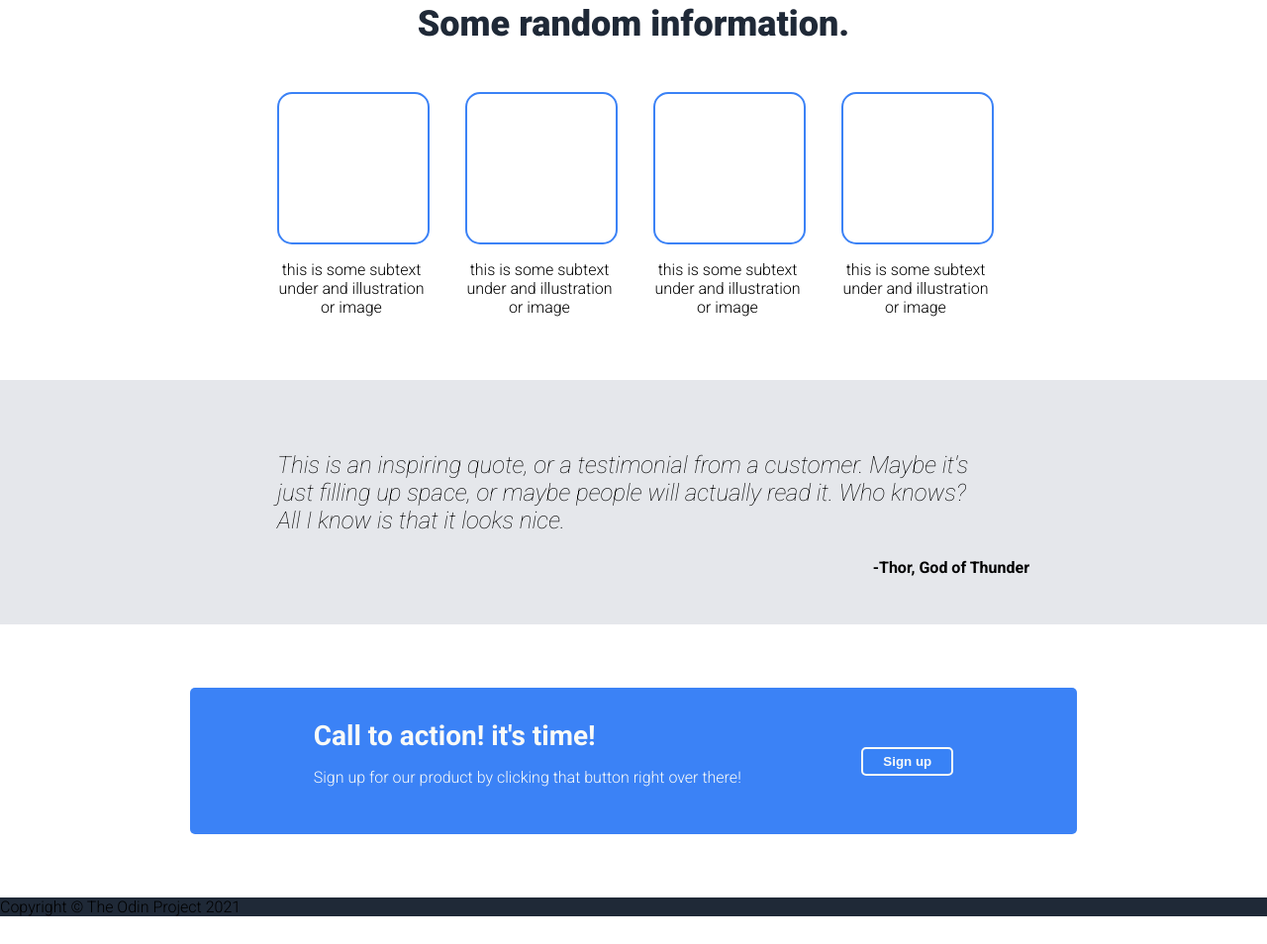
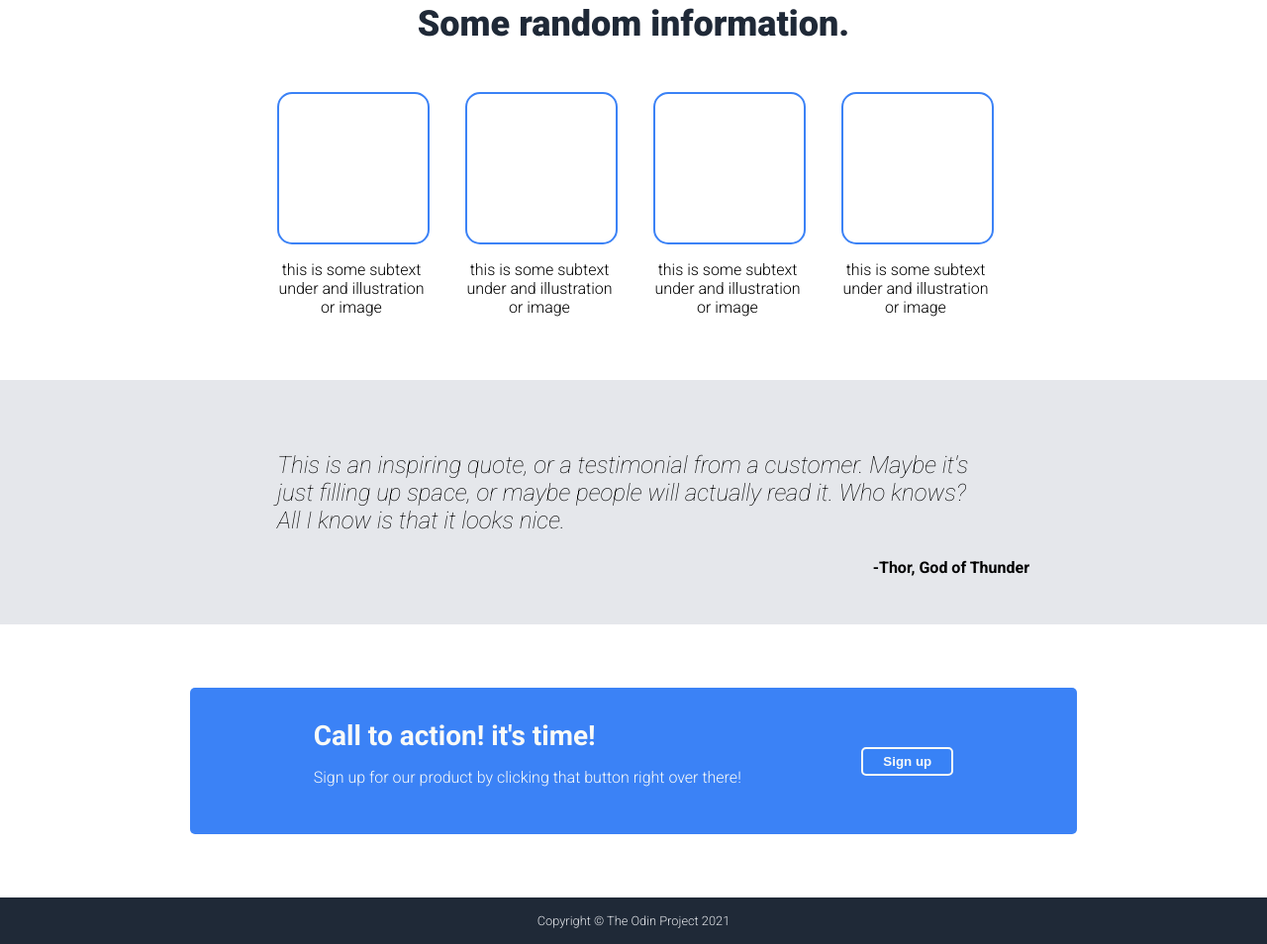
Before and after one commit to NishanBhattarai327/Landing_Page, a plain HTML site: page index.html in a window 1280 px wide. Shown: the part 449-1403 px from the top of the page at 99% size. Before the commit the page ends 1375 px from the top, so only its background shows below. Drawn offline with Linux system fonts and the light colour scheme; a web font is replaced by a local one.

Commit message:
Center the footer text

```diff
--- a/css/style.css
+++ b/css/style.css
@@ -147,3 +147,13 @@ a {
 	color: #f9faf8;
 	background: #3882f6;
 }
+
+/*footer style********/
+footer {
+	color: #e5e7eb;
+	font-size: 0.8rem;
+	display: flex;
+	justify-content: center;
+	align-items: center;
+	padding: 16px 0;
+}
```
